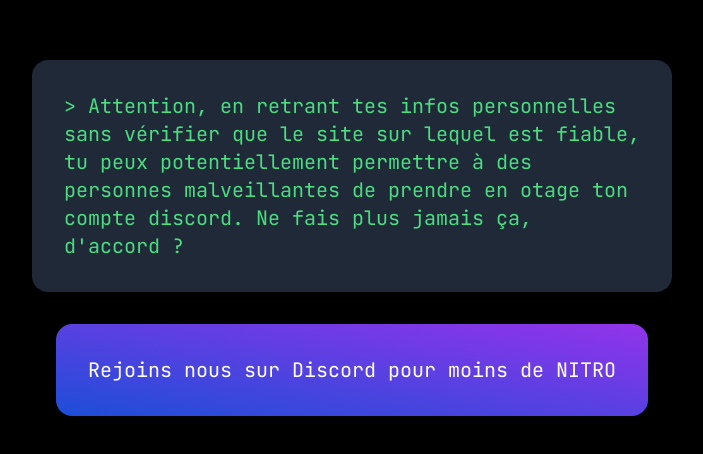
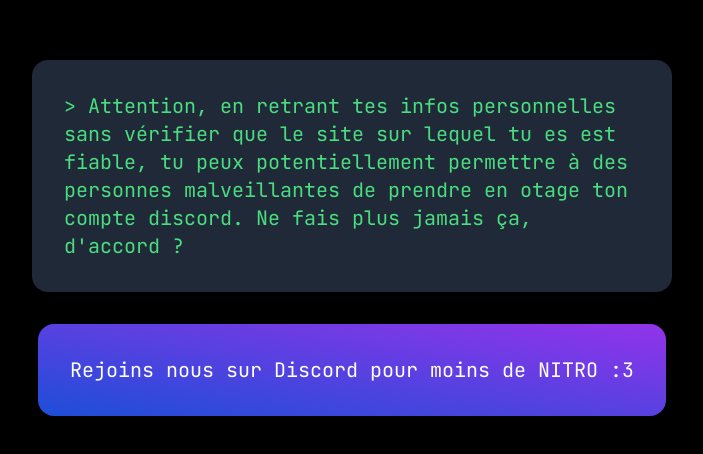
Before and after one commit to cdeli-sh/cdeli-dev, a Next.js app: page /hacked in a window 1280 px wide. Shown: the part 162-616 px from the top of the page, without its empty margins (288-991 px from the left). Built offline with nearby package versions, Linux system fonts and the light colour scheme.

Commit message:
(typo) : fix illetrisme

```diff
--- a/pages/hacked.js
+++ b/pages/hacked.js
@@ -10,10 +10,10 @@
     return (
         <div className='h-screen w-screen relative flex flex-col items-center justify-center bg-black'>
             <p className='text-xl max-w-screen-sm text-green-400 z-10 font-mono p-8 m-8 bg-gray-800 rounded-2xl'>
-            {">"} Attention, en retrant tes infos personnelles sans vérifier que le site sur lequel est fiable, tu peux potentiellement permettre à des personnes malveillantes de prendre en otage ton compte discord. Ne fais plus jamais ça, <br/>d{"'"}accord ?
+            {">"} Attention, en retrant tes infos personnelles sans vérifier que le site sur lequel tu es est fiable, tu peux potentiellement permettre à des personnes malveillantes de prendre en otage ton compte discord. Ne fais plus jamais ça, <br/>d{"'"}accord ?
             </p>
             <span className='max-w-screen-sm p-8 m-8 mt-0 bg-gradient-to-bl from-purple-600 to-blue-700 rounded-2xl text-white text-xl font-mono cursor-pointer' onClick={()=>{window.open('https://discord.gg/5C6qhpA', '_blank')}}>
-                Rejoins nous sur Discord pour moins de NITRO
+                Rejoins nous sur Discord pour moins de NITRO :3
             </span>
         </div>
     )
```
